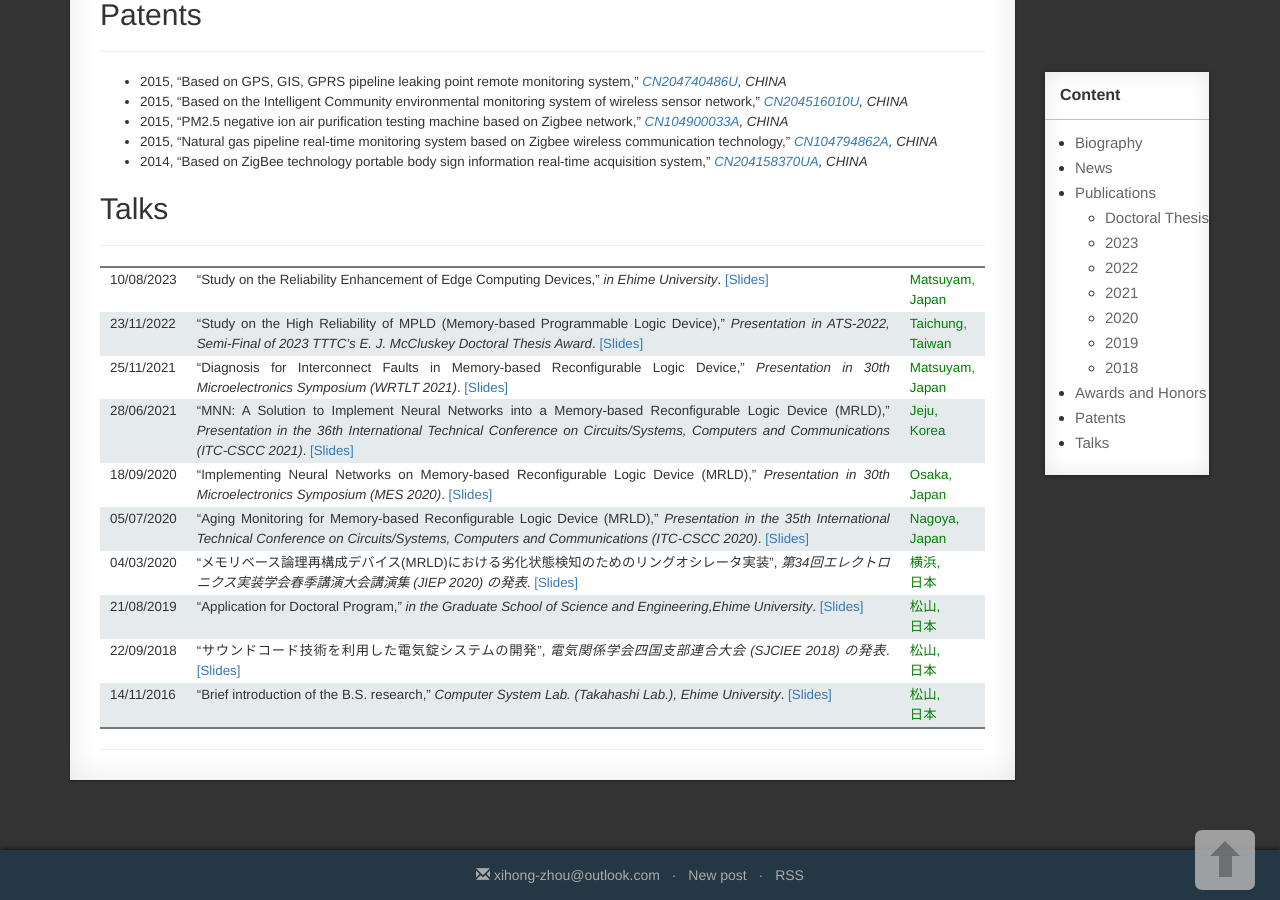
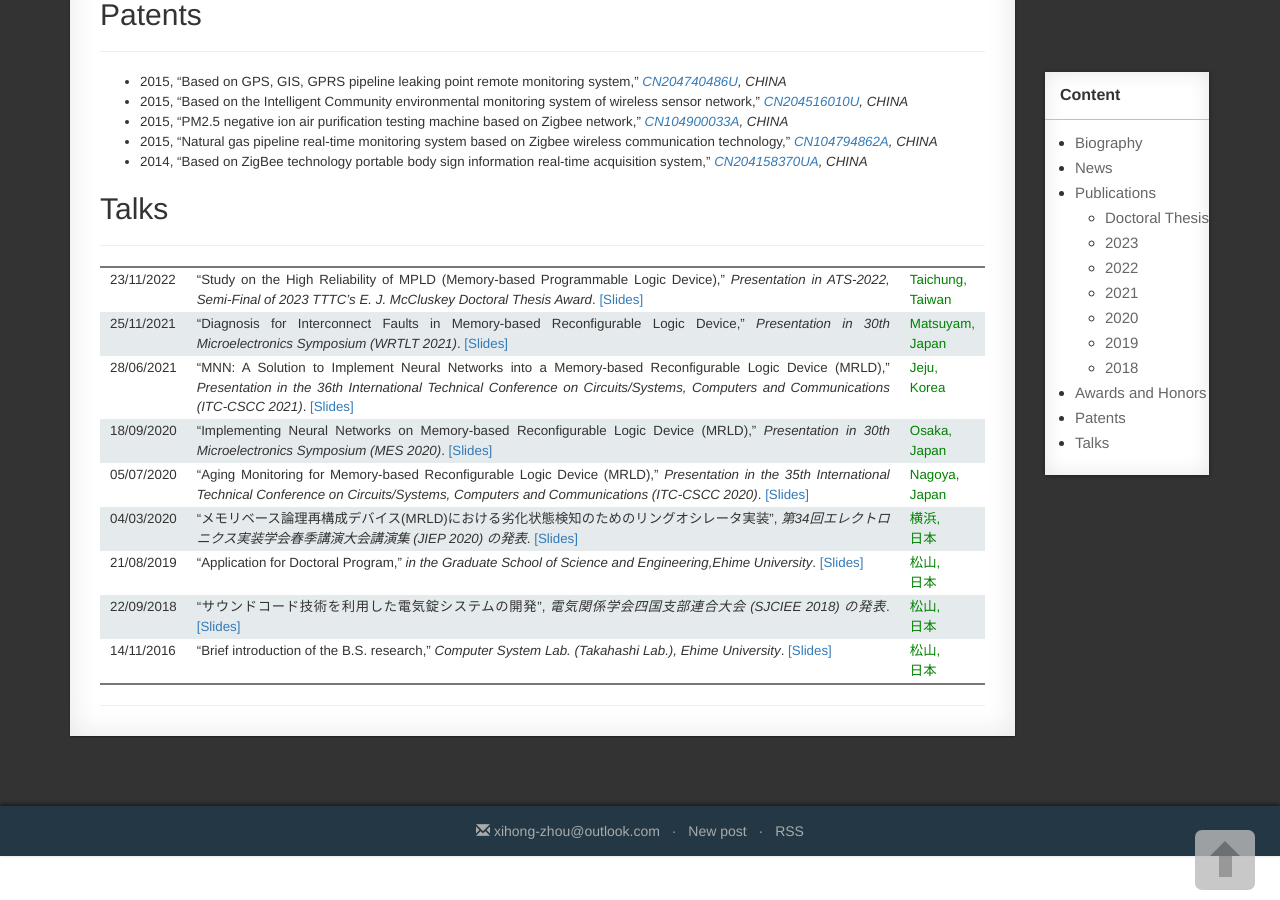
Before and after one commit to XihongZhou/xihongzhou.github.io, a Jekyll site: the page built from pages/1_homepage.md, in a window 1280 px wide and 900 px high, scrolled down 2515 px. Built offline with Jekyll 4.4.1, drawn with Linux system fonts in a browser that asks for light colours; comment, search, counter and statistics services are not loaded.

Commit message:
Update 1_homepage.md

```diff
--- a/pages/1_homepage.md
+++ b/pages/1_homepage.md
@@ -141,7 +141,6 @@ permalink: /homepage/
 
 ---
 
-|10/08/2023 |"Study on the Reliability Enhancement of Edge Computing Devices,” *in Ehime University*. [[Slides]](https://xihongzhou.github.io/talks/2023-08-10_Doctoral-Thesis_zhou[Slides].pdf) |<span style="color:green">Matsuyam,<br>Japan</span>
 |23/11/2022 |"Study on the High Reliability of MPLD (Memory-based Programmable Logic Device),” *Presentation in ATS-2022, Semi-Final of 2023 TTTC's E. J. McCluskey Doctoral Thesis Award*. [[Slides]](https://xihongzhou.github.io/talks/2022-11-23_ATS-Ph.D-Thesis-Competition_Zhou[Sildes].pdf) |<span style="color:green">Taichung,<br>Taiwan</span>
 |25/11/2021 |"Diagnosis for Interconnect Faults in Memory-based Reconfigurable Logic Device,” *Presentation in 30th Microelectronics Symposium (WRTLT 2021)*. [[Slides]](https://xihongzhou.github.io/talks/2021-11-25-WRTLT_zhou[Slides].pdf) |<span style="color:green">Matsuyam,<br>Japan</span>
 |28/06/2021 |"MNN: A Solution to Implement Neural Networks into a Memory-based Reconfigurable Logic Device (MRLD),” *Presentation in the 36th International Technical Conference on Circuits/Systems, Computers and Communications (ITC-CSCC 2021)*. [[Slides]](https://xihongzhou.github.io/talks/2021-06-28-ITC-CSCC_zhou[Slides].pdf) |<span style="color:green">Jeju,<br>Korea</span>
```
